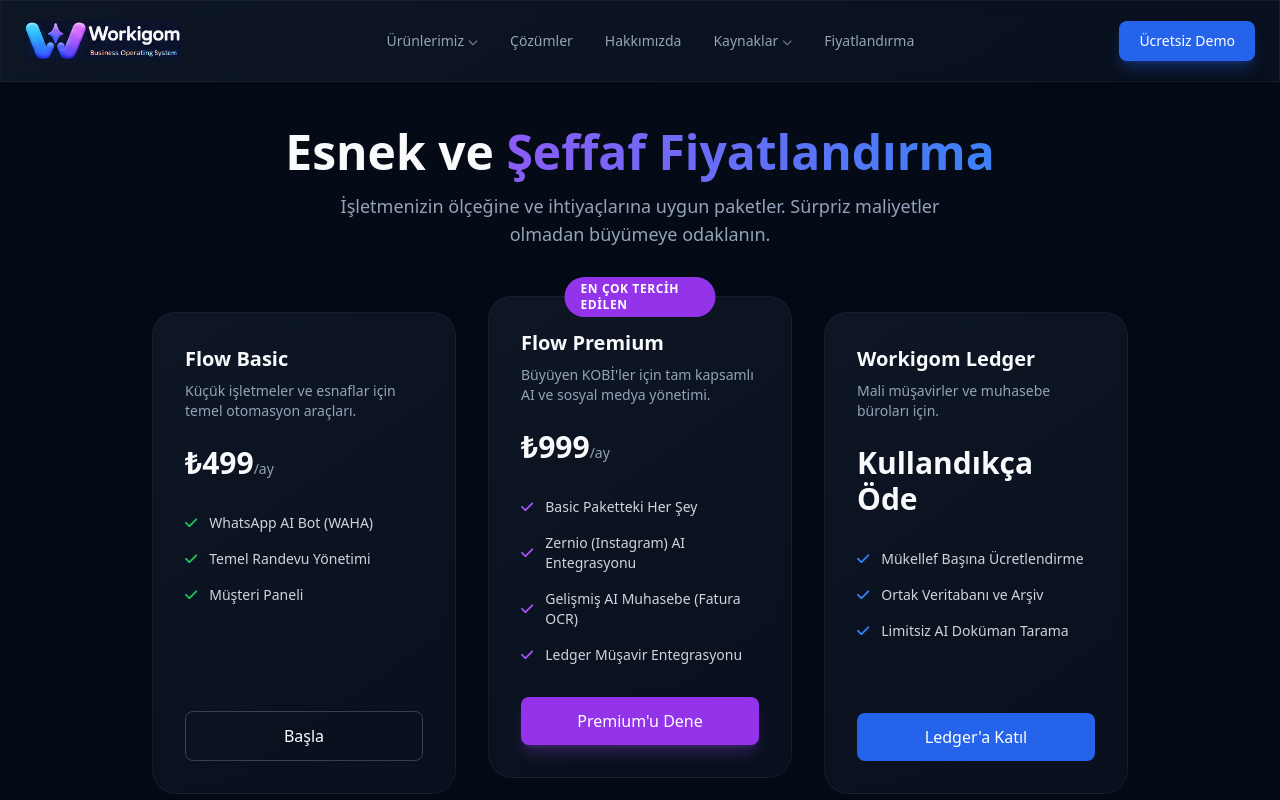
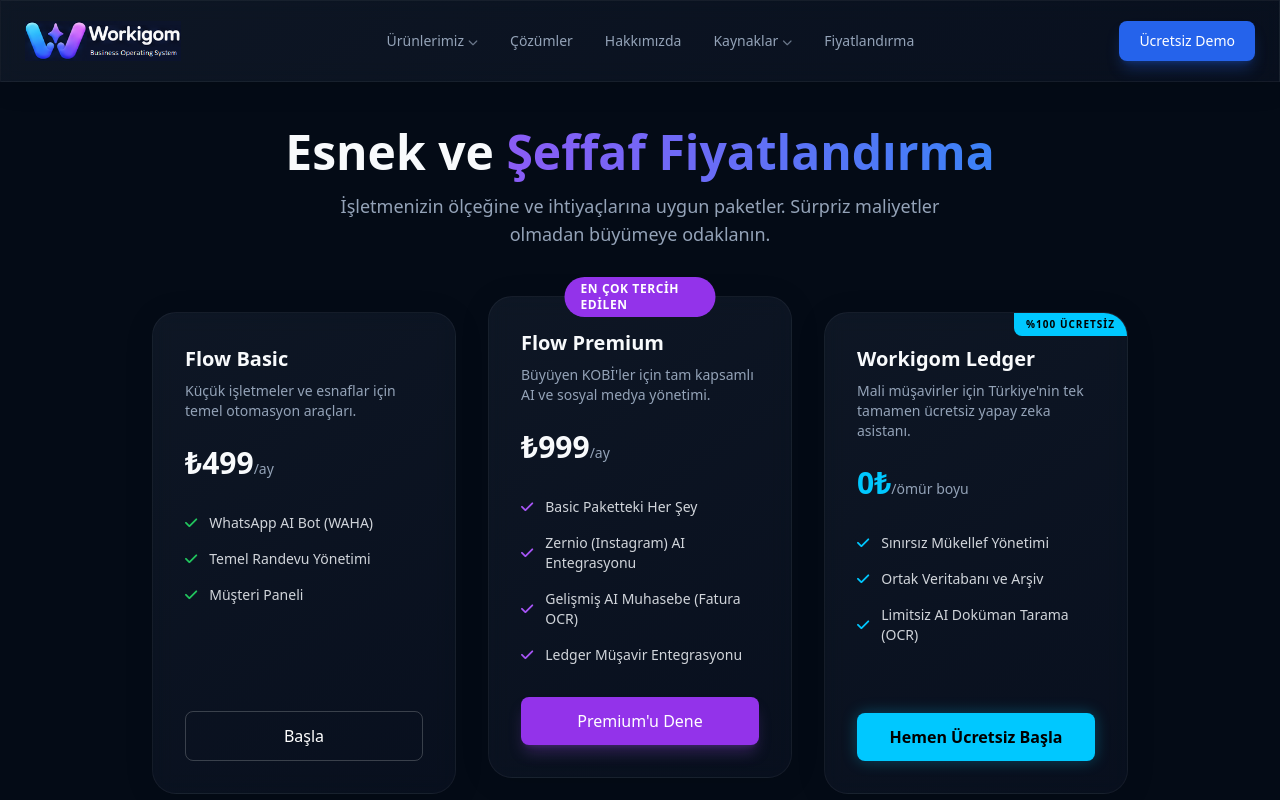
Before and after one commit to cicicarscom-pixel/workigom, a Next.js app: page /fiyatlandirma in a window 1280 px wide. Shown: the top 800 px of the page. Built offline with nearby package versions, Linux system fonts and the light colour scheme.

Commit message:
feat(web): ledger artik %100 ucretsiz olarak fiyatlandirma ve sayfalarda guncellendi

```diff
--- a/app/fiyatlandirma/page.tsx
+++ b/app/fiyatlandirma/page.tsx
@@ -67,23 +67,26 @@
             </div>
 
             {/* Ledger */}
-            <div className="glass-card p-8 rounded-3xl flex flex-col h-full border border-blue-500/30">
+            <div className="glass-card p-8 rounded-3xl flex flex-col h-full border border-[#00C8FF]/50 relative overflow-hidden">
+              <div className="absolute top-0 right-0 bg-[#00C8FF] text-black text-[10px] font-bold px-3 py-1 rounded-bl-lg uppercase tracking-widest">
+                %100 ÜCRETSİZ
+              </div>
               <h3 className="text-xl font-semibold mb-2">Workigom Ledger</h3>
-              <p className="text-sm text-[#94A3B8] mb-6 min-h-[40px]">Mali müşavirler ve muhasebe büroları için.</p>
-              <div className="text-3xl font-bold mb-8">Kullandıkça Öde</div>
+              <p className="text-sm text-[#94A3B8] mb-6 min-h-[40px]">Mali müşavirler için Türkiye'nin tek tamamen ücretsiz yapay zeka asistanı.</p>
+              <div className="text-3xl font-bold mb-8 text-[#00C8FF]">0₺<span className="text-sm text-[#94A3B8] font-normal">/ömür boyu</span></div>
               <ul className="space-y-4 mb-8 flex-grow">
                 <li className="flex items-center gap-3 text-sm text-gray-300">
-                  <i className="fa-solid fa-check text-blue-500"></i> Mükellef Başına Ücretlendirme
+                  <i className="fa-solid fa-check text-[#00C8FF]"></i> Sınırsız Mükellef Yönetimi
                 </li>
                 <li className="flex items-center gap-3 text-sm text-gray-300">
-                  <i className="fa-solid fa-check text-blue-500"></i> Ortak Veritabanı ve Arşiv
+                  <i className="fa-solid fa-check text-[#00C8FF]"></i> Ortak Veritabanı ve Arşiv
                 </li>
                 <li className="flex items-center gap-3 text-sm text-gray-300">
-                  <i className="fa-solid fa-check text-blue-500"></i> Limitsiz AI Doküman Tarama
+                  <i className="fa-solid fa-check text-[#00C8FF]"></i> Limitsiz AI Doküman Tarama (OCR)
                 </li>
               </ul>
-              <Link href="https://ledger.workigom.com" className="block text-center px-6 py-3 rounded-lg bg-blue-600 hover:bg-blue-700 text-white font-medium transition-colors w-full">
-                Ledger'a Katıl
+              <Link href="https://ledger.workigom.com" className="block text-center px-6 py-3 rounded-lg bg-[#00C8FF] hover:bg-[#009ac4] text-black font-bold transition-colors w-full shadow-[0_0_15px_rgba(0,200,255,0.3)]">
+                Hemen Ücretsiz Başla
               </Link>
             </div>
           </div>
```
